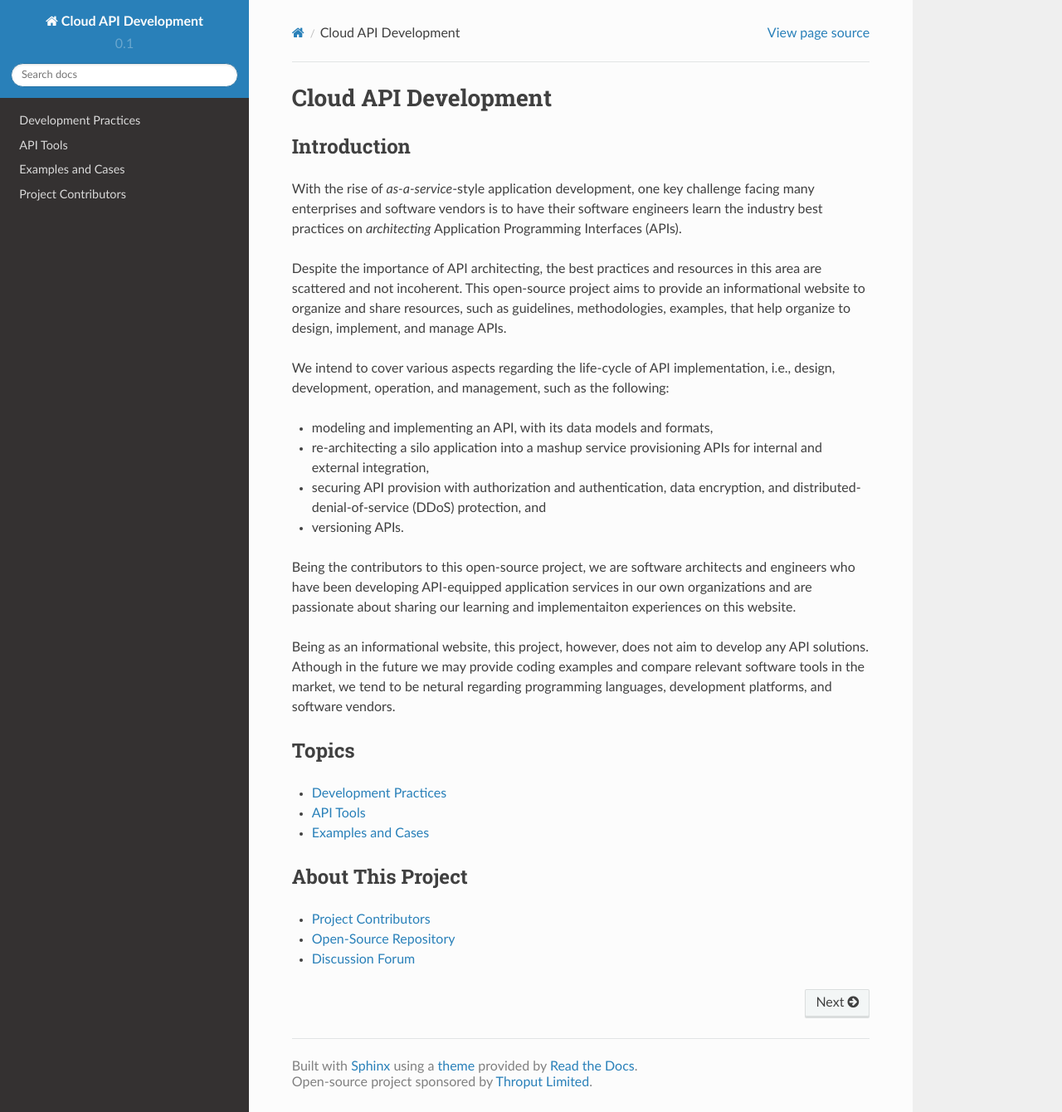
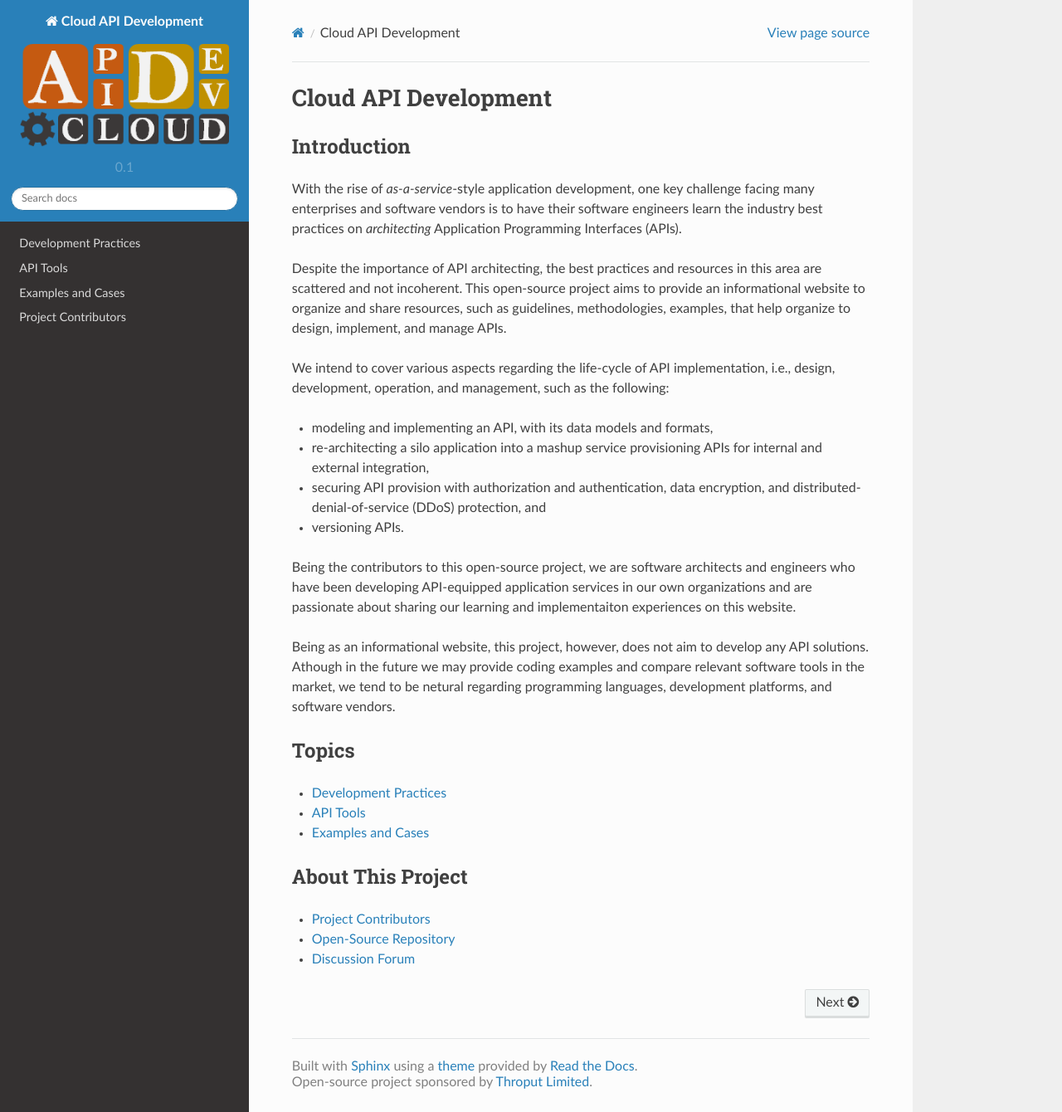
Before and after one commit to throput/apidev, a Sphinx documentation site: the page built from docs/source/index.rst, in a window 1280 px wide and 1340 px high. Shown: the whole window at 83% size. Built offline with Sphinx 7.4.7 and the Read the Docs theme 2.0.0, drawn with Linux system fonts in a browser that asks for light colours.

Commit message:
add logo and favicon

```diff
--- a/docs/source/conf.py
+++ b/docs/source/conf.py
@@ -156,3 +156,7 @@ texinfo_documents = [
      'This project provides the docunmentation on practices on developing cloud application API',
      'Miscellaneous'),
 ]
+
+html_logo = '_static/images/logo.png'
+
+html_favicon = '_static/images/favicon.ico'
```
Also changed, not shown: docs/source/_static/images/favicon.ico (added), docs/source/_static/images/logo.png (added).
